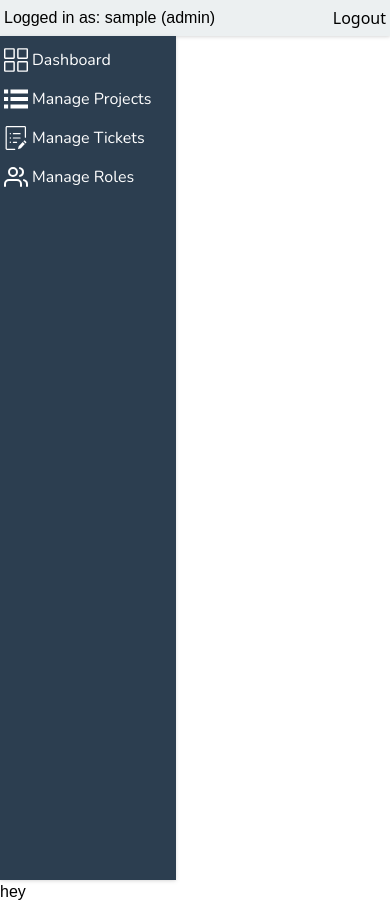
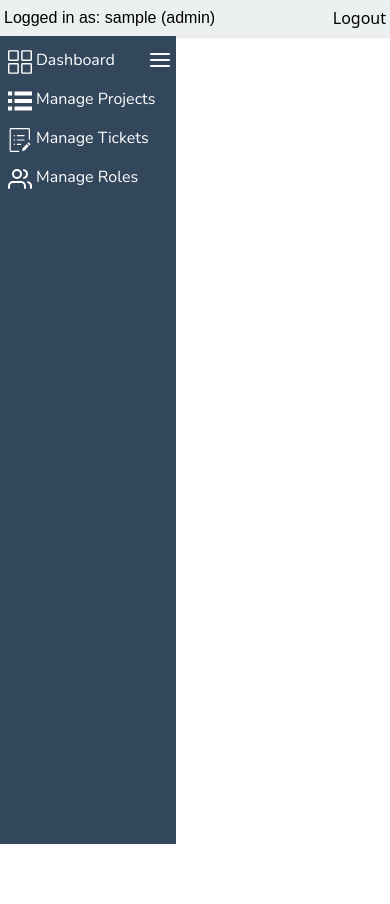
Before and after one commit to draganstefanovic12/Bug-Tracker, a React (Vite) app: page /#/ in a window 390 px wide. After the commit the page ends 844 px from the top, so only its background shows below. Built offline with nearby package versions, Linux system fonts and the light colour scheme; sample sign-in values are in the browser's storage; a web font is replaced by a local one.

Commit message:
making dashboard responsive for mobile

```diff
--- a/src/App.css
+++ b/src/App.css
@@ -17,6 +17,16 @@ body {
   --font-secondary: "Lato", sans-serif;
   --font-p: "Nunito", sans-serif;
   word-spacing: 0.1px;
+}
+/* basic grid layout */
+#root {
+  display: grid;
+  grid-template-rows: 2.25rem 1fr;
+  grid-template-columns: 11rem 1fr;
+}
+
+nav {
+  grid-column: 1 / 3;
 }
 
 h1,
@@ -47,6 +57,11 @@ a {
     font-size: calc(1rem + ((1vw - 9.68px) * 0.6944));
   }
 }
+@media only screen and (max-width: 768px) {
+  #root {
+    grid-template-columns: 7rem 1fr;
+  }
+}
 @media (min-width: 1920px) {
   :root {
     font-size: 20px;
--- a/src/App.tsx
+++ b/src/App.tsx
@@ -28,7 +28,7 @@ const App = () => {
 
   return (
     <Router>
-      {user && (
+      {user?.username && (
         <>
           <Nav />
           <Dashboard />
--- a/src/components/Dashboard/Dashboard.tsx
+++ b/src/components/Dashboard/Dashboard.tsx
@@ -1,30 +1,36 @@
 import { Link } from "react-router-dom";
+import menu from "../../assets/images/menu.svg";
 
 export const Dashboard = () => {
   return (
-    <div className="flex h-full w-44 bg-[#2c3e50] text-white pl-1 pt-1 drop-shadow">
-      <ul className="gap-2 flex flex-col pt-2">
+    <div className="flex h-full w-44 bg-[#33475c] text-white pt-1 relative">
+      <ul className="gap-2 flex flex-col pt-2 w-44">
+        <img
+          src={menu}
+          className="h-6 absolute right-0 pr-1 hover:cursor-pointer sm:block md:hidden"
+          alt="menu"
+        />
         <Link
           to="/"
-          className="before:content-[url('././assets/images/dashboard.svg')] flex gap-1"
+          className="before:content-[url('././assets/images/dashboard.svg')] dashboard-link"
         >
           Dashboard
         </Link>
         <Link
           to="/projects"
-          className="before:content-[url('././assets/images/projects.svg')] flex gap-1"
+          className="before:content-[url('././assets/images/projects.svg')] dashboard-link"
         >
           Manage Projects
         </Link>
         <Link
           to="/tickets"
-          className="before:content-[url('././assets/images/tickets.svg')] flex gap-1"
+          className="before:content-[url('././assets/images/tickets.svg')] dashboard-link"
         >
           Manage Tickets
         </Link>
         <Link
           to="/roles"
-          className="before:content-[url('././assets/images/users.svg')] flex gap-1"
+          className="before:content-[url('././assets/images/users.svg')] dashboard-link"
         >
           Manage Roles
         </Link>
--- a/src/components/Nav/Nav.tsx
+++ b/src/components/Nav/Nav.tsx
@@ -4,7 +4,6 @@ import { useAppDispatch, useAppSelector } from "../../hooks/useRedux";
 
 export const Nav = () => {
   const user = useAppSelector((user) => user.user);
-  console.log(user);
   const dispatch = useAppDispatch();
 
   const handleLogout = () => {
@@ -13,7 +12,7 @@ export const Nav = () => {
 
   return (
     <nav className="flex justify-between px-1 h-9 bg-[#ecf0f1] drop-shadow">
-      <h1 className="flex items-center">
+      <h1 className="flex items-center select-none">
         Logged in as: {user.username} ({user.role})
       </h1>
       <Button onClick={handleLogout}>Logout</Button>
--- a/src/index.css
+++ b/src/index.css
@@ -8,6 +8,10 @@
     @apply shadow appearance-none border rounded py-2 px-3 text-gray-700 leading-3 focus:outline-none;
   }
 
+  .dashboard-link {
+    @apply flex gap-1 hover:bg-[#2c3e50] pl-2 before:translate-y-0.5;
+  }
+
   .btn-form {
     @apply bg-stone-700 hover:bg-stone-800 text-white w-20 h-7 font-bold px-2 rounded focus:outline-none;
   }
--- a/src/pages/Login.tsx
+++ b/src/pages/Login.tsx
@@ -9,7 +9,7 @@ export const Login = () => {
   const user = useAppSelector((user) => user.user);
 
   return (
-    <div className="flex flex-col gap-5 h-full justify-center items-center bg-[#1b1d1e]">
+    <div className="flex flex-col gap-5 h-full justify-center items-center bg-[#1b1d1e] col-span-2 row-span-2">
       <h1 className="text-white after:content-[url('./assets/images/bug.svg')] justify-center flex items-center">
         Welcome to Bug Tracker
       </h1>
--- a/src/pages/MainPage.tsx
+++ b/src/pages/MainPage.tsx
@@ -1,6 +1,6 @@
 export const MainPage = () => {
   return (
-    <div>
+    <div className="p-1">
       <h1>hey</h1>
     </div>
   );
--- a/src/pages/Register.tsx
+++ b/src/pages/Register.tsx
@@ -26,7 +26,7 @@ export const Register = () => {
   });
 
   return (
-    <div className="flex flex-col gap-5 h-full justify-center items-center bg-[#1b1d1e]">
+    <div className="flex flex-col gap-5 h-full justify-center items-center bg-[#1b1d1e] col-span-2 row-span-2">
       <h1 className="text-white after:content-[url('./assets/images/bug.svg')] justify-center flex items-center">
         Welcome to Bug Tracker
       </h1>
```
Also changed, not shown: src/assets/images/menu.svg (added).
